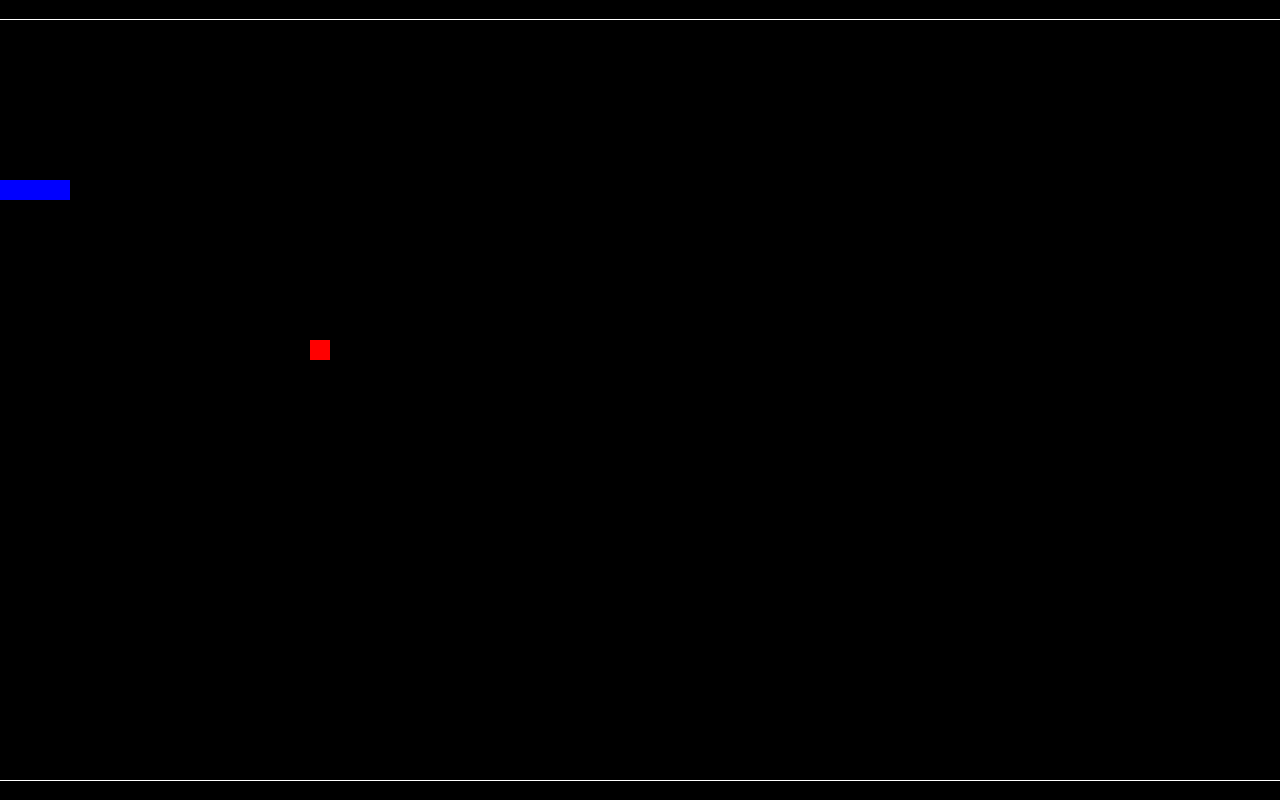
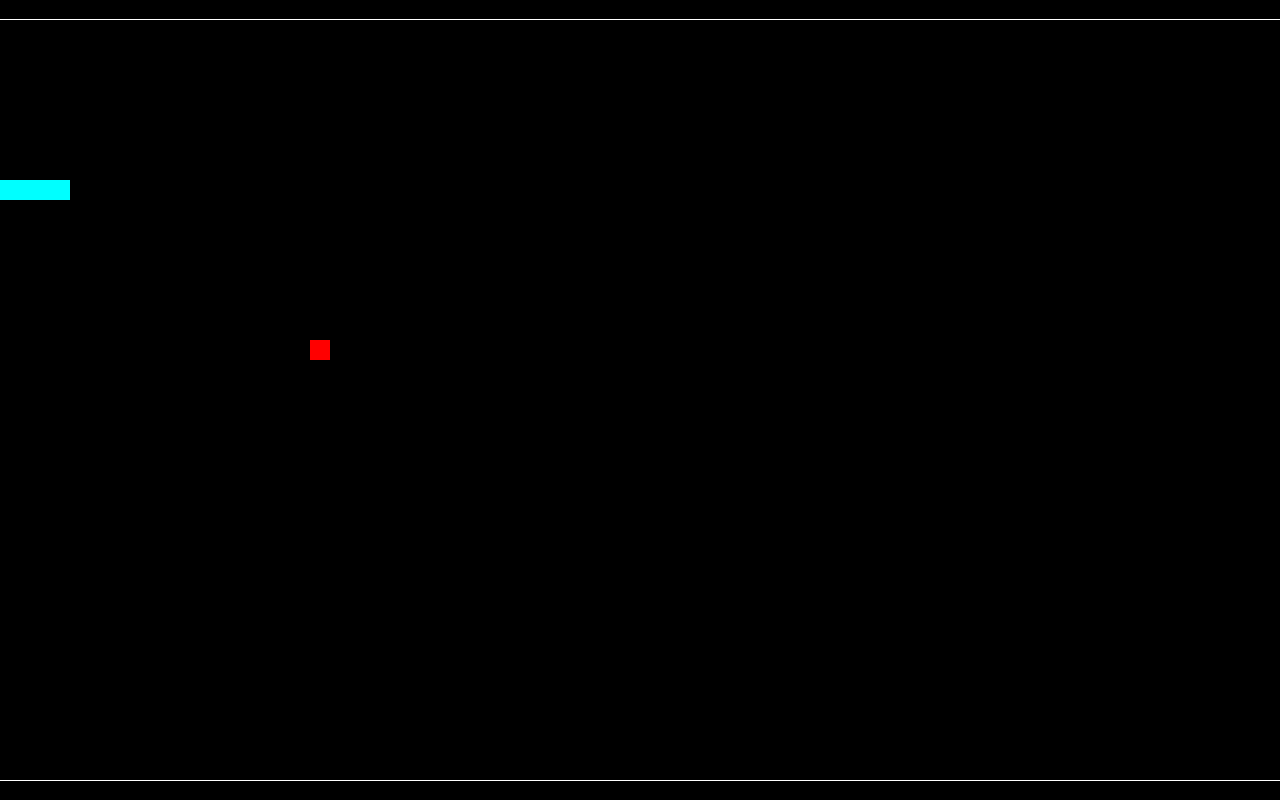
Before and after one commit to Jamescell/F-S-S, a plain HTML site: page index.html in a window 1280 px wide. Drawn offline with Linux system fonts and the light colour scheme.

Commit message:
Update index.html

```diff
--- a/index.html
+++ b/index.html
@@ -87,7 +87,7 @@ function loop() {
   context.fillStyle = 'red';
   context.fillRect(apple.x, apple.y, grid, grid);
   // draw snake one cell at a time
-  context.fillStyle = 'blue';
+  context.fillStyle = 'aqua';
   snake.cells.forEach(function(cell, index) {
 
     // drawing 1 px smaller than the grid creates a grid effect in the snake body so you can see how long it is
```
